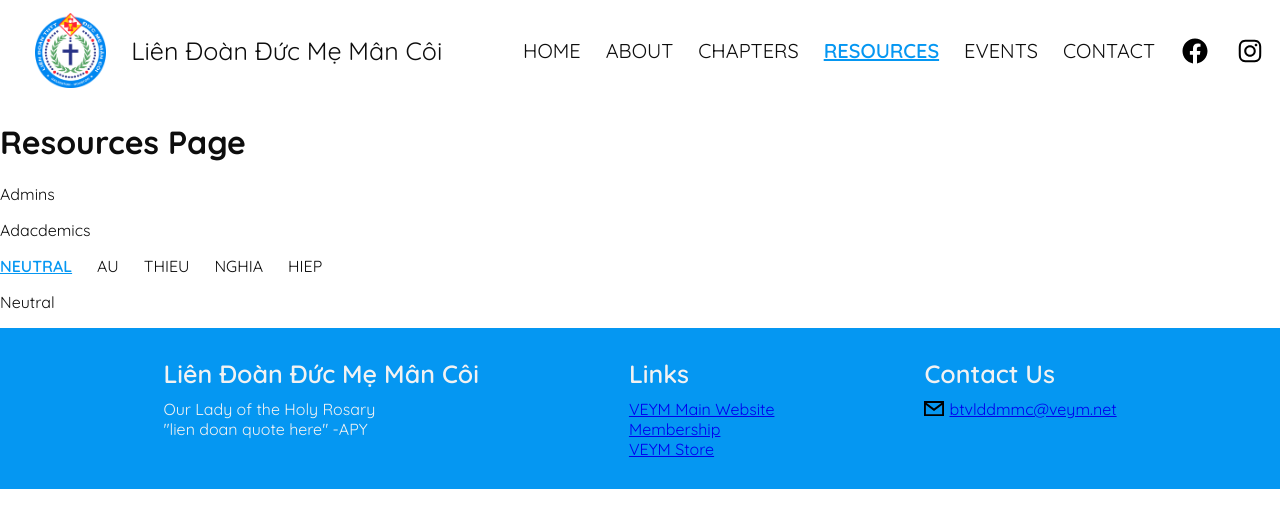
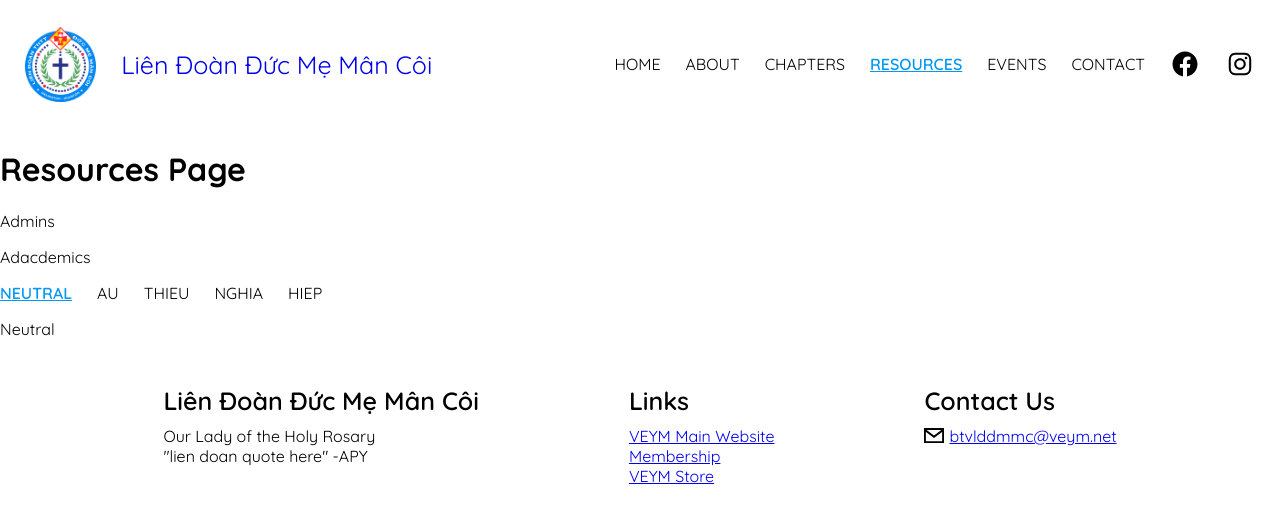
Before and after one commit to 3ll0/lddmmc_website, a React (Vite) app: page /resources in a window 1280 px wide. Shown: the top 528 px of the page. Built offline with nearby package versions, Linux system fonts and the light colour scheme; what miragejs would draw is missing.

Commit message:
fixing css

```diff
--- a/src/components/Header.jsx
+++ b/src/components/Header.jsx
@@ -4,9 +4,9 @@ function HeaderMain() {
   return (
     <Link className='header-main' to='/'>
       <img className='header-logo' src="/images/logo.png" />
-      <p className='header-name'>
+      <div className='header-name'>
         Liên Đoàn Đức Mẹ Mân Côi
-      </p>
+      </div>
     </Link>
   )
 }
--- a/src/index.css
+++ b/src/index.css
@@ -4,32 +4,58 @@
 :root {
   /*** COLORS ***/
   /* PURE */
-  --pure-white-color: #FFFFFF;
-  --pure-black-color: #000000;
+  /* --pure-white-color: #FFFFFF; */
+  /* --pure-black-color: #000000; */
 
   /* LOGO */
-  --red-color: #F22248;
-  --indigo-color: #2B3A8C;
-  --blue-color: #0597F2;
-  --green-color: #58A664;
-  --yellow-color: #F2CB05;
+  /* --red-color: #F22248; */
+  /* --indigo-color: #2B3A8C; */
+  /* --blue-color: #0597F2; */
+  /* --green-color: #58A664; */
+  /* --yellow-color: #F2CB05; */
 
   /* THEME */
-  --white-color: #F2F2F2;
-  --black-color: #0D0D0D;
+  /* --white-color: #F2F2F2; */
+  /* --black-color: #0D0D0D; */
 }
 
 /*** MAIN ***/
 
-html, body {
+body {
   margin: 0;
   padding: 0;
 
   font-family:'Quicksand';
-  text-decoration: none;
 
-  background-color: var(--pure-white-color);
-  color: var(--black-color);
+  -ms-overflow-style: none;
+  scrollbar-width: none;
+
+  background-color: var(--primary-background-color);
+  color: var(--primary-text-color);
+
+  /*** COLORS ***/
+  --primary-background-color: #FFFFFF;
+  --primary-text-color: #000000;
+
+  --acent-color: #0597F2;
+}
+
+body.dark {
+  /*** COLORS ***/
+  --primary-background-color: #020202;
+  --primary-text-color: #FDFDFD;
+
+  --acent-color: #0597F2;
+}
+
+body::-webkit-scrollbar {
+  display: none;
+}
+
+.site-wrapper {
+  min-height: 100vh;
+  display: flex;
+  flex-direction: column;
 }
 
 /*** HEADER ***/
@@ -38,13 +64,15 @@ html, body {
   display: flex;
   align-items: center;
   justify-content: space-between;
+
   position: sticky;
   top: 0;
-  width: 100%;
-  padding: 10px;
-  font-size: 20px;
-  background-color: var(--pure-white-color);
   z-index: 1;
+
+  font-size: 16px;
+  height: 8rem;
+
+  background-color: var(--primary-background-color);
 }
 
 .header-main {
@@ -78,7 +106,7 @@ html, body {
 }
 .header-navbar-active {
   font-weight: 600;
-  color: var(--blue-color);
+  color: var(--acent-color);
 }
 .header-navbar-inactive {
   font-weight: 400;
```
